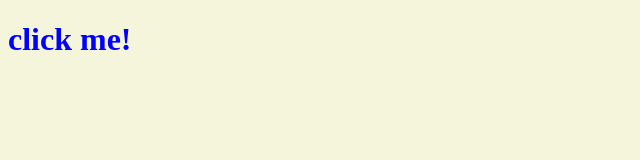
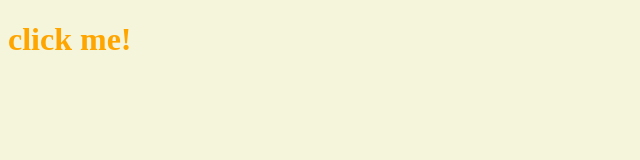
Before and after one commit to JEON-HYERIN/momentum, a plain HTML site: page index.html in a window 1280 px wide. Both pictures are taken after a click on the element "click me!". Shown: the whole page, without its empty margins (0-640 px from the left). Drawn offline with Linux system fonts and the light colour scheme.

Commit message:
#3.7 CSS in Javascript part Two

```diff
--- a/app.js
+++ b/app.js
@@ -2,14 +2,12 @@ const h1El = document.querySelector('h1');
 
 
 function handleTitleClick () {
-  const currentColor = h1El.style.color;
-  let newColor;
-  if (currentColor === 'blue') {
-    newColor = 'tomato';
+  const clickedClass = 'clicked';
+  if (h1El.className === clickedClass) {
+    h1El.className = '';
   } else {
-    newColor = 'blue';
+    h1El.className = clickedClass;
   }
-  h1El.style.color = newColor;
 }
 
 h1El.addEventListener('click', handleTitleClick);
--- a/style.css
+++ b/style.css
@@ -1,3 +1,11 @@
 body {
   background-color: beige;
 }
+
+h1 {
+  color: blue;
+}
+
+.clicked {
+  color: orange;
+}
```
